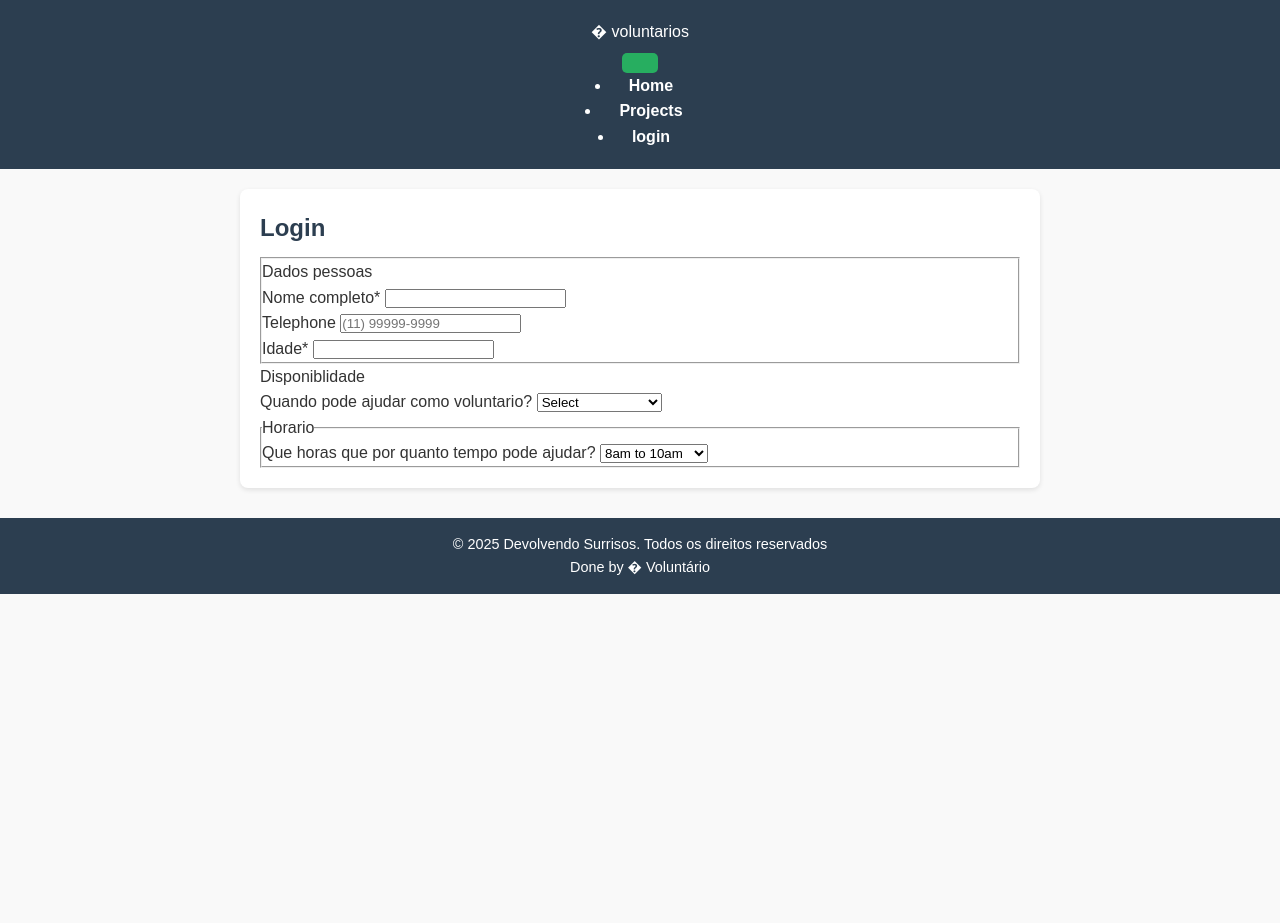
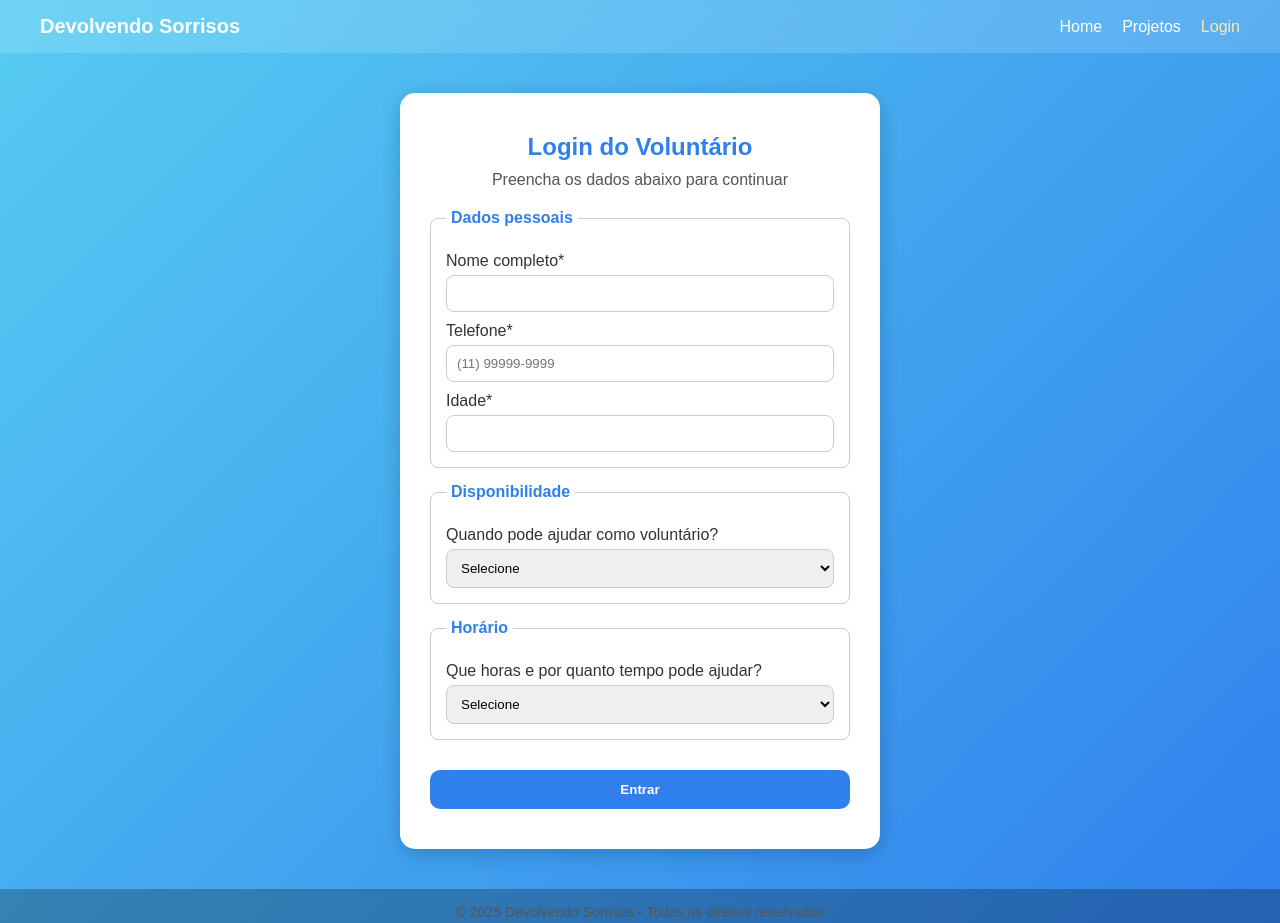
Before and after one commit to InnerCape/HTML-TEST, a plain HTML site: page login.html in a window 1280 px wide. Shown: the top 923 px of the page. Before the commit the page ends 800 px from the top, so only its background shows below. Drawn offline with Linux system fonts and the light colour scheme.

Commit message:
save your message. An empty message aborts

```diff
--- a/login.html
+++ b/login.html
@@ -1,87 +1,86 @@
 <!DOCTYPE html>
 <html lang="pt-BR">
 <head>
-    <meta charset="UTF-8">
-    <meta name="viewport" content="width=device-width, initial-scale=1.0">
-    <title>Voluntário login</title>
-    <link rel="stylesheet" href="style.css">
+  <meta charset="UTF-8" />
+  <meta name="viewport" content="width=device-width, initial-scale=1.0" />
+  <title>Login do Voluntário</title>
+  <link rel="stylesheet" href="loginstyle.css" />
 </head>
 <body>
   <!-- Header -->
   <header>
-        <nav>
-            <div class="logo">&#0677519907; voluntarios</div>
-            <button class="menu-togle" onclick="toggleMaenu()"></button>
-            <ul id="navMenu"></ul>
+    <nav class="navbar">
+      <div class="logo">Devolvendo Sorrisos</div>
+      <ul class="nav-links">
         <li><a href="index.html">Home</a></li>
-                <li><a href="Projeccs.html">Projects</a></li>
-                <li><a href="Login.html" class="active">login</a></li>
+        <li><a href="project.html">Projetos</a></li>
+        <li><a href="login.html" class="active">Login</a></li>
       </ul>
     </nav>
   </header>
-    <!-- Login Form -->
+
+  <!-- Main Section -->
   <main>
-            <section class="signup-section">
-                <h2>Login</h2>
-                <div class="sucess message" id="sucessMessage">
+    <section class="login-container">
+      <div class="form-card">
+        <h2>Login do Voluntário</h2>
+        <p>Preencha os dados abaixo para continuar</p>
+
+        <form id="volunteerForm" onsubmit="return false;">
+          <fieldset>
+            <legend>Dados pessoais</legend>
+
+            <div class="form-group">
+              <label for="name">Nome completo*</label>
+              <input type="text" id="name" name="name" required />
             </div>
 
-                <form id="Vulunteer" onsubmit="handleSubmit(event)">
-                    <fieldset>
-                        <lenged>Dados pessoas</lenged>
-                        <div class="form group">
-                            <label for ="Name"></label>Nome completo*</label>
-                            <input type="text" id="name" required>
+            <div class="form-group">
+              <label for="telephone">Telefone*</label>
+              <input type="number" id="telephone" name="telephone" placeholder="(11) 99999-9999" required />
             </div>
 
-                        <div class="form-gruop">
-                            <label for="telephone">Telephone</label>
-                            <input type="number" id="telephone" name="telephone" placeholder="(11) 99999-9999" required>
-                        </div>
-
-                        <div class="form-gruop">
+            <div class="form-group">
               <label for="age">Idade*</label>
-                            <input type="number" id="age" name="age" min="18" required>
+              <input type="number" id="age" name="age" min="18" required />
             </div>
           </fieldset>
 
-                    <fieldsetf>
-                        <legend>Disponiblidade</legend>
+          <fieldset>
+            <legend>Disponibilidade</legend>
             <div class="form-group">
-                            <label for="Disponiblidade">Quando pode ajudar como voluntario?</label>
-                            <select id="Disponiblidade" name="Disponiblidade" required>
-                                <option value="">Select</option>
-                                <option value="weekends">Finas de semana</option>
-                                <option value="during the week">Dias de semana</option>
-                                <option value="public holidays">Feriados</option>
-                                <option value="flexible">Flexivel</option>
-                            </select>
-
-                        </div>
-                    </fieldsetf>
-
-                    <fieldset>
-                        <legend>Horario</legend>
-                        <div class="form-group">
-                            <label for="Time">Que horas que por quanto tempo pode ajudar?</label>
-                            <select id="Time" name="Time" require>
-                                <option value="Morning">8am to 10am</option>
-                                <option value="Afternoon">12:30 to 03:30</option>
-                                <option value="flexible">Flexivel</option>
+              <label for="disponibilidade">Quando pode ajudar como voluntário?</label>
+              <select id="disponibilidade" name="disponibilidade" required>
+                <option value="">Selecione</option>
+                <option value="weekends">Finais de semana</option>
+                <option value="weekdays">Dias de semana</option>
+                <option value="holidays">Feriados</option>
+                <option value="flexible">Flexível</option>
               </select>
             </div>
           </fieldset>
+
+          <fieldset>
+            <legend>Horário</legend>
+            <div class="form-group">
+              <label for="time">Que horas e por quanto tempo pode ajudar?</label>
+              <select id="time" name="time" required>
+                <option value="">Selecione</option>
+                <option value="morning">8h às 10h</option>
+                <option value="afternoon">12h30 às 15h30</option>
+                <option value="flexible">Flexível</option>
+              </select>
+            </div>
+          </fieldset>
+
+          <button type="submit" class="btn">Entrar</button>
         </form>
+      </div>
     </section>
   </main>
 
-        <!-- Footer -->
   <footer>
-            <p>&copy; 2025 Devolvendo Surrisos. Todos os direitos reservados </p>
-        <p>Done by &#0677519907; Voluntário</p>
+    <p>&copy; 2025 Devolvendo Sorrisos - Todos os direitos reservados</p>
   </footer>
-
-            <script src="script.js"></script>
-
 </body>
 </html>
--- /dev/null
+++ b/loginstyle.css
@@ -0,0 +1,166 @@
+/* Reset */
+* {
+  margin: 0;
+  padding: 0;
+  box-sizing: border-box;
+  font-family: "Poppins", sans-serif;
+}
+
+/* Body background */
+body {
+  background: linear-gradient(135deg, #56ccf2, #2f80ed);
+  min-height: 100vh;
+  display: flex;
+  flex-direction: column;
+}
+
+/* Navbar */
+.navbar {
+  display: flex;
+  justify-content: space-between;
+  align-items: center;
+  padding: 15px 40px;
+  background: rgba(255, 255, 255, 0.15);
+  backdrop-filter: blur(10px);
+}
+
+.logo {
+  color: #fff;
+  font-weight: bold;
+  font-size: 20px;
+}
+
+.nav-links {
+  display: flex;
+  list-style: none;
+  gap: 20px;
+}
+
+.nav-links a {
+  color: white;
+  text-decoration: none;
+  font-weight: 500;
+  transition: color 0.3s ease;
+}
+
+.nav-links a:hover,
+.nav-links a.active {
+  color: #ffeaa7;
+}
+
+/* Main container */
+.login-container {
+  flex: 1;
+  display: flex;
+  justify-content: center;
+  align-items: center;
+  padding: 40px 20px;
+}
+
+/* Form card */
+.form-card {
+  background: #ffffff;
+  padding: 40px 30px;
+  border-radius: 15px;
+  box-shadow: 0 5px 20px rgba(0, 0, 0, 0.2);
+  width: 90%;
+  max-width: 480px;
+  animation: fadeIn 0.8s ease;
+}
+
+h2 {
+  color: #2f80ed;
+  text-align: center;
+  margin-bottom: 10px;
+}
+
+p {
+  color: #555;
+  text-align: center;
+  margin-bottom: 20px;
+}
+
+/* Form styling */
+form {
+  display: flex;
+  flex-direction: column;
+  gap: 15px;
+}
+
+fieldset {
+  border: 1px solid #ccc;
+  border-radius: 8px;
+  padding: 15px;
+}
+
+legend {
+  font-weight: bold;
+  color: #2f80ed;
+  padding: 0 5px;
+}
+
+.form-group {
+  display: flex;
+  flex-direction: column;
+  margin-top: 10px;
+}
+
+label {
+  margin-bottom: 5px;
+  color: #333;
+  font-weight: 500;
+}
+
+input,
+select {
+  padding: 10px;
+  border-radius: 8px;
+  border: 1px solid #ccc;
+  outline: none;
+  transition: all 0.3s;
+}
+
+input:focus,
+select:focus {
+  border-color: #2f80ed;
+  box-shadow: 0 0 6px rgba(47, 128, 237, 0.3);
+}
+
+/* Button */
+.btn {
+  margin-top: 15px;
+  background: #2f80ed;
+  color: white;
+  border: none;
+  border-radius: 10px;
+  padding: 12px;
+  font-weight: bold;
+  cursor: pointer;
+  transition: 0.3s;
+}
+
+.btn:hover {
+  background: #56ccf2;
+  transform: scale(1.03);
+}
+
+/* Footer */
+footer {
+  text-align: center;
+  color: white;
+  padding: 15px;
+  background: rgba(0, 0, 0, 0.25);
+  font-size: 14px;
+}
+
+/* Animation */
+@keyframes fadeIn {
+  from {
+    opacity: 0;
+    transform: translateY(20px);
+  }
+  to {
+    opacity: 1;
+    transform: translateY(0);
+  }
+}
--- a/style.css
+++ b/style.css
@@ -1,124 +1,88 @@
-* {
+body {
+  font-family: 'Arial', sans-serif;
   margin: 0;
   padding: 0;
-  box-sizing: border-box;
+  background-color: #f9fafb;
+  color: #333;
 }
 
-.banner img {
-  width: 100%;
-  border-radius: 10px;
-  margin-bottom: 20px;
+.banner-img:hover {
+  transform: scale(1.03);
+  transition: transform 1s ease;
 }
 
-body {
-  font-family: Arial, Helvetica, sans-serif;
-  line-height: 1.6;
-  color: #333;
-  background-color: #f9f9f9;
+header {
+  background-color: #0077b6;
+  color: white;
+  text-align: center;
+  padding: 20px 0;
+  position: relative;
 }
 
-/* ====== Header and Navigation ====== */
-header {
-  background: #2c3e50;
-  color: white;
-  text-align: center;
-  padding: 1.2em 0;
-}
-
-header h1 {
-  margin-bottom: 10px;
-  font-size: 1.8em;
+.logo {
+  width: 80px;
+  position: absolute;
+  top: 10px;
+  left: 20px;
 }
 
 nav a {
-  color: #fff;
-  margin: 0 12px;
+  color: white;
   text-decoration: none;
+  margin: 0 15px;
   font-weight: bold;
-  transition: 0.3s;
+  transition: color 0.3s;
 }
 
 nav a:hover {
-  color: #f1c40f;
+  color: #ffd166;
 }
 
-/* ====== Sections ====== */
-section {
-  background: white;
-  margin: 20px auto;
-  padding: 20px;
-  border-radius: 8px;
-  max-width: 800px;
-  box-shadow: 0 2px 5px rgba(0,0,0,0.1);
+.banner {
+  width: 100%;
+  height: 350px;
+  overflow: hidden;
 }
 
-section h2 {
-  color: #2c3e50;
-  margin-bottom: 10px;
+.banner-img {
+  width: 100%;
+  height: 100%;
+  object-fit: cover;
 }
 
-section p {
-  margin-bottom: 10px;
+section {
+  padding: 40px 20px;
+  text-align: center;
 }
 
-/* ====== Buttons ====== */
+.card {
+  background-color: white;
+  margin: 15px auto;
+  padding: 20px;
+  width: 80%;
+  max-width: 500px;
+  box-shadow: 0 2px 10px rgba(0,0,0,0.1);
+  border-radius: 10px;
+}
+
 button {
-  background: #27ae60;
+  background-color: #0077b6;
   color: white;
-  padding: 10px 18px;
+  padding: 10px 20px;
   border: none;
-  border-radius: 5px;
+  border-radius: 25px;
   cursor: pointer;
   transition: 0.3s;
 }
 
 button:hover {
-  background: #2ecc71;
+  background-color: #023e8a;
 }
 
-/* ====== Cards ====== */
-.card {
-  background: #ecf0f1;
-  padding: 10px;
-  margin: 10px 0;
-  border-radius: 5px;
+footer {
+  background-color: #0077b6;
+  color: white;
+  text-align: center;
+  padding: 15px;
+  margin-top: 40px;
 }
-
-.projeto-card {
-  background: #f8f9fa;
-  padding: 15px;
-  border-radius: 10px;
-  margin-bottom: 10px;
-  box-shadow: 0 2px 4px rgba(0,0,0,0.1);
-}
-.projeto-card button {
-  background: #007bff;
-  color: white;
-  border: none;
-  padding: 8px 12px;
-  border-radius: 5px;
-}
-.projeto-card button:hover {
-  background: #0056b3;
-}
-
-/* ====== Footer ====== */
-footer {
-  text-align: center;
-  background: #2c3e50;
-  color: white;
-  padding: 15px;
-  margin-top: 30px;
-  font-size: 0.9em;
-}
-
-/* ====== Responsive Design ====== */
-@media (max-width: 600px) {
-  nav a {
-    display: block;
-    margin: 5px 0;
-  }
-  section {
-    padding: 15px;
-  }
-}
```
Also changed, not shown: index.html (+7 -6 lines), project.html (+51 -4 lines), images.jpg (added), 1 other file. Lines whose indentation alone changed are shown as unchanged.
